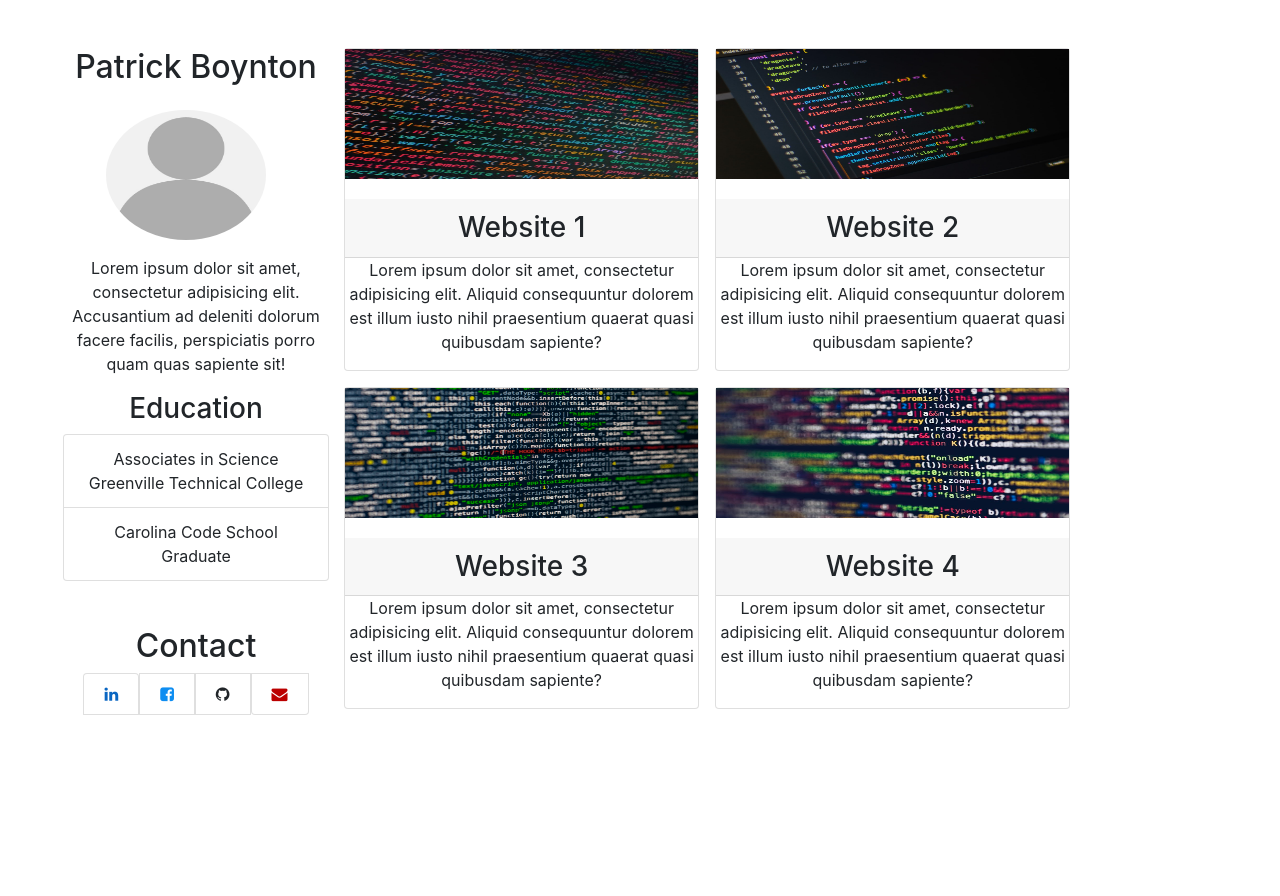
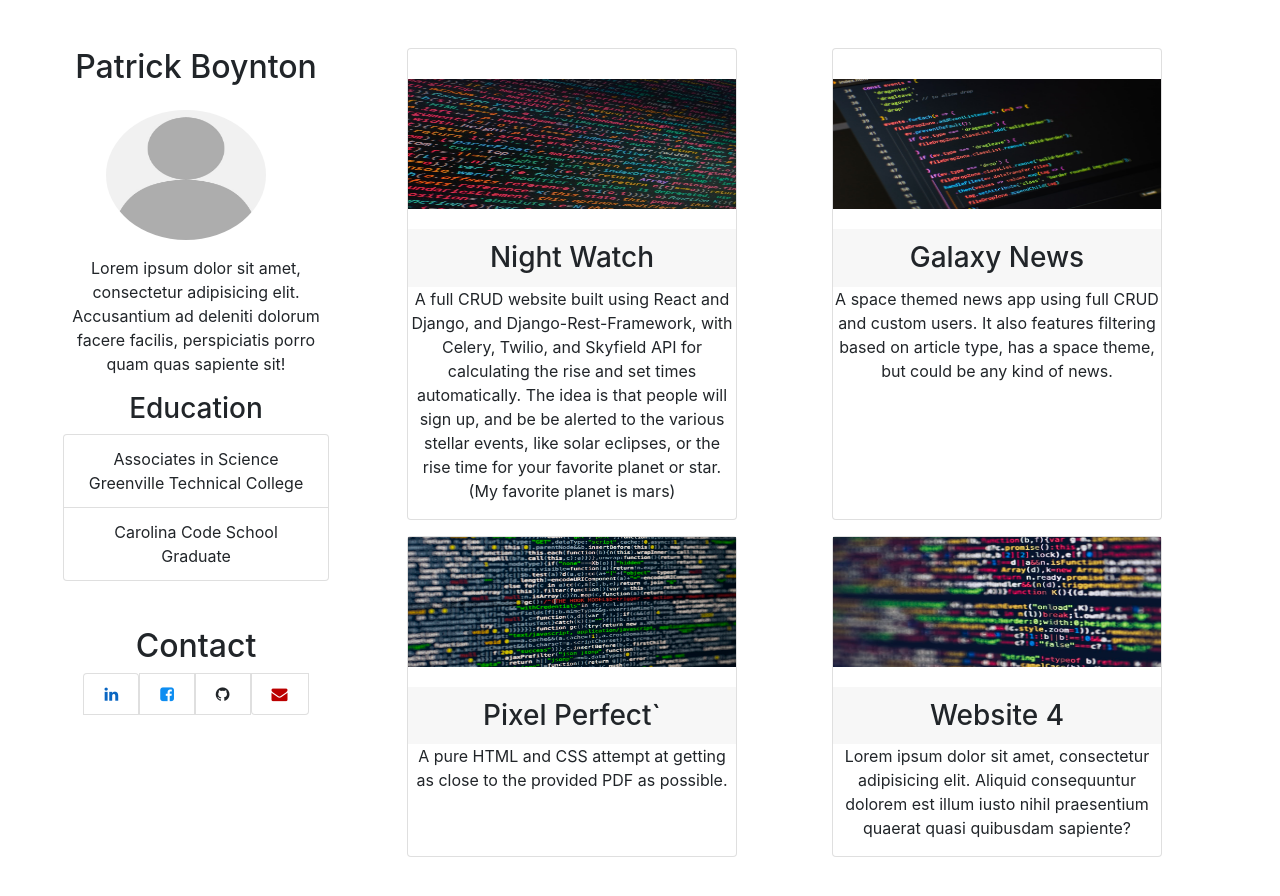
Before and after one commit to PatrickBoynton/portfolio, a React (Create React App) app: page / in a window 1280 px wide. Shown: the top 896 px of the page. Before the commit the page ends 800 px from the top, so only its background shows below. Built offline with nearby package versions, Linux system fonts and the light colour scheme.

Commit message:
Removed the border. Added real content.

```diff
--- a/src/Portfolio.js
+++ b/src/Portfolio.js
@@ -4,41 +4,44 @@ class Portfolio extends Component {
     render() {
         return (
             <div className="col-9">
-                <div className="row">
-                    <div className="card text-center mb-3">
-                        <div className="card-img-top">
+                <div className="row ml-5">
+                    <div style={{marginRight: "79px"}} className="card text-center mb-3">
+                        <div style={{paddingTop: "30px"}} className="card-img-top">
                             <img src={`${process.env.PUBLIC_URL}/Code1.jpeg`} alt="Website"/>
-                            <h3 className="card-header">Website 1</h3>
-                            <p>Lorem ipsum dolor sit amet, consectetur adipisicing elit. Aliquid consequuntur dolorem
-                                est
-                                illum iusto nihil praesentium quaerat quasi quibusdam sapiente?</p>
+                            <h3 style={{border: "none"}} className="card-header">Night Watch</h3>
+                            <p>A full CRUD website built using React and Django, and Django-Rest-Framework, with Celery, Twilio,
+                                and Skyfield API for calculating the rise and set times automatically.
+                                The idea is that people will sign up, and be be alerted to the various stellar events,
+                                like solar eclipses, or the rise time for your favorite planet or star. (My favorite
+                                planet is mars)
+                            </p>
                         </div>
                     </div>
 
 
                     <div className="card text-center ml-3 mb-3">
-                        <div className="card-img-top">
+                        <div style={{paddingTop: "30px"}} className="card-img-top">
                             <img src={`${process.env.PUBLIC_URL}/Code2.jpeg`} alt="Website"/>
-                            <h3 className="card-header">Website 2</h3>
-                            <p>Lorem ipsum dolor sit amet, consectetur adipisicing elit. Aliquid consequuntur dolorem est
-                                illum iusto nihil praesentium quaerat quasi quibusdam sapiente?</p>
+                            <h3 style={{border: "none"}} className="card-header">Galaxy News</h3>
+                            <p>A space themed news app using full CRUD and custom users. It also features filtering
+                                based on article type, has a space theme, but could be any kind of news.</p>
                         </div>
                     </div>
 
-                    <div className="card text-center mb-3">
+                    <div style={{marginRight: "79px"}} className="card text-center mb-3">
                         <div className="card-img-top">
                             <img src={`${process.env.PUBLIC_URL}/Code3.jpeg`} alt="Website"/>
-                            <h3 className="card-header">Website 3</h3>
-                            <p>Lorem ipsum dolor sit amet, consectetur adipisicing elit. Aliquid consequuntur dolorem est
-                                illum iusto nihil praesentium quaerat quasi quibusdam sapiente?</p>
+                            <h3 style={{border: "none"}} className="card-header">Pixel Perfect`</h3>
+                            <p>A pure HTML and CSS attempt at getting as close to the provided PDF as possible.</p>
                         </div>
                     </div>
 
                     <div className="card text-center ml-3 mb-3">
                         <div className="card-img-top">
                             <img src={`${process.env.PUBLIC_URL}/Code4.jpeg`} alt="Website"/>
-                            <h3 className="card-header">Website 4</h3>
-                            <p>Lorem ipsum dolor sit amet, consectetur adipisicing elit. Aliquid consequuntur dolorem est
+                            <h3 style={{border: "none"}} className="card-header">Website 4</h3>
+                            <p>Lorem ipsum dolor sit amet, consectetur adipisicing elit. Aliquid consequuntur dolorem
+                                est
                                 illum iusto nihil praesentium quaerat quasi quibusdam sapiente?</p>
                         </div>
                     </div>
```
